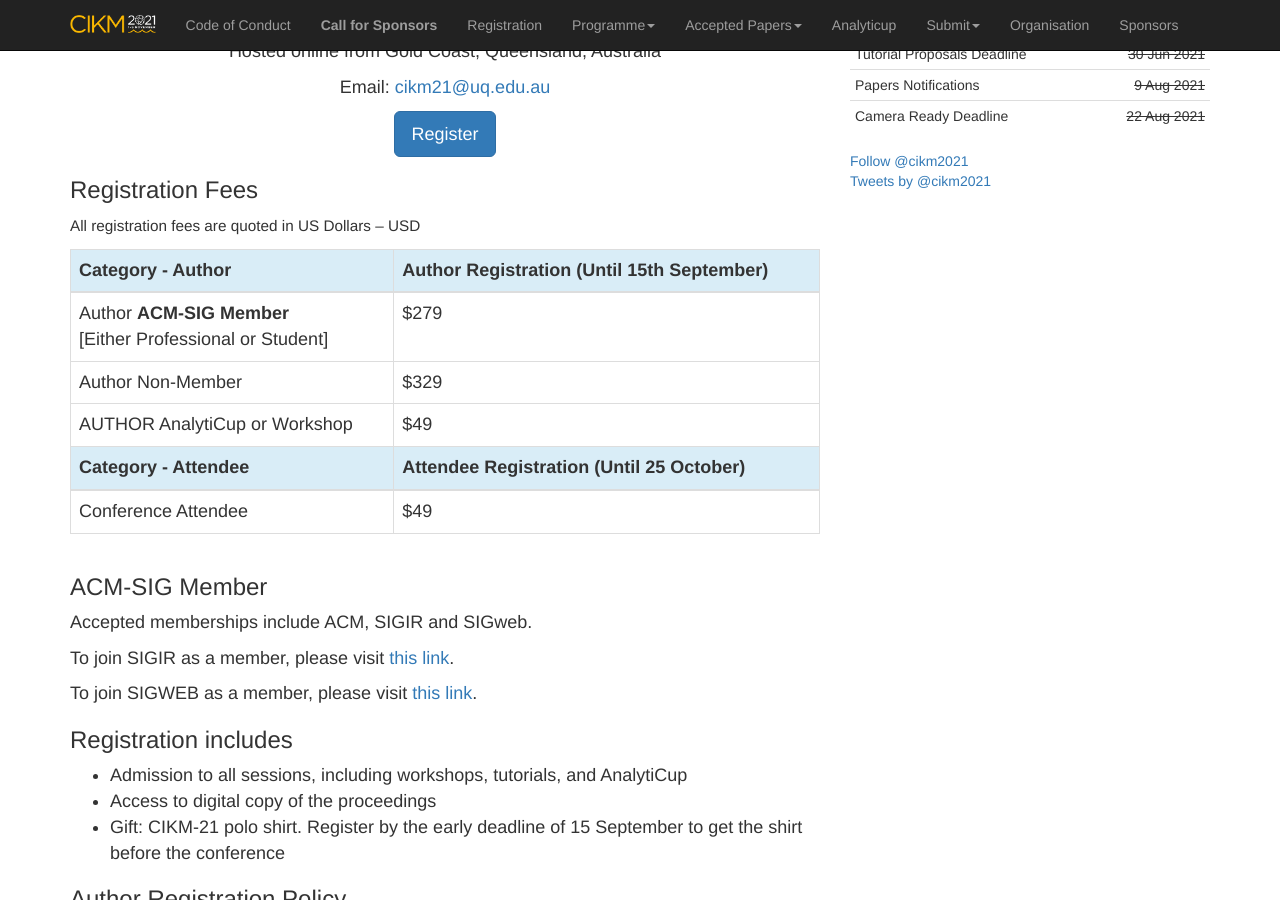
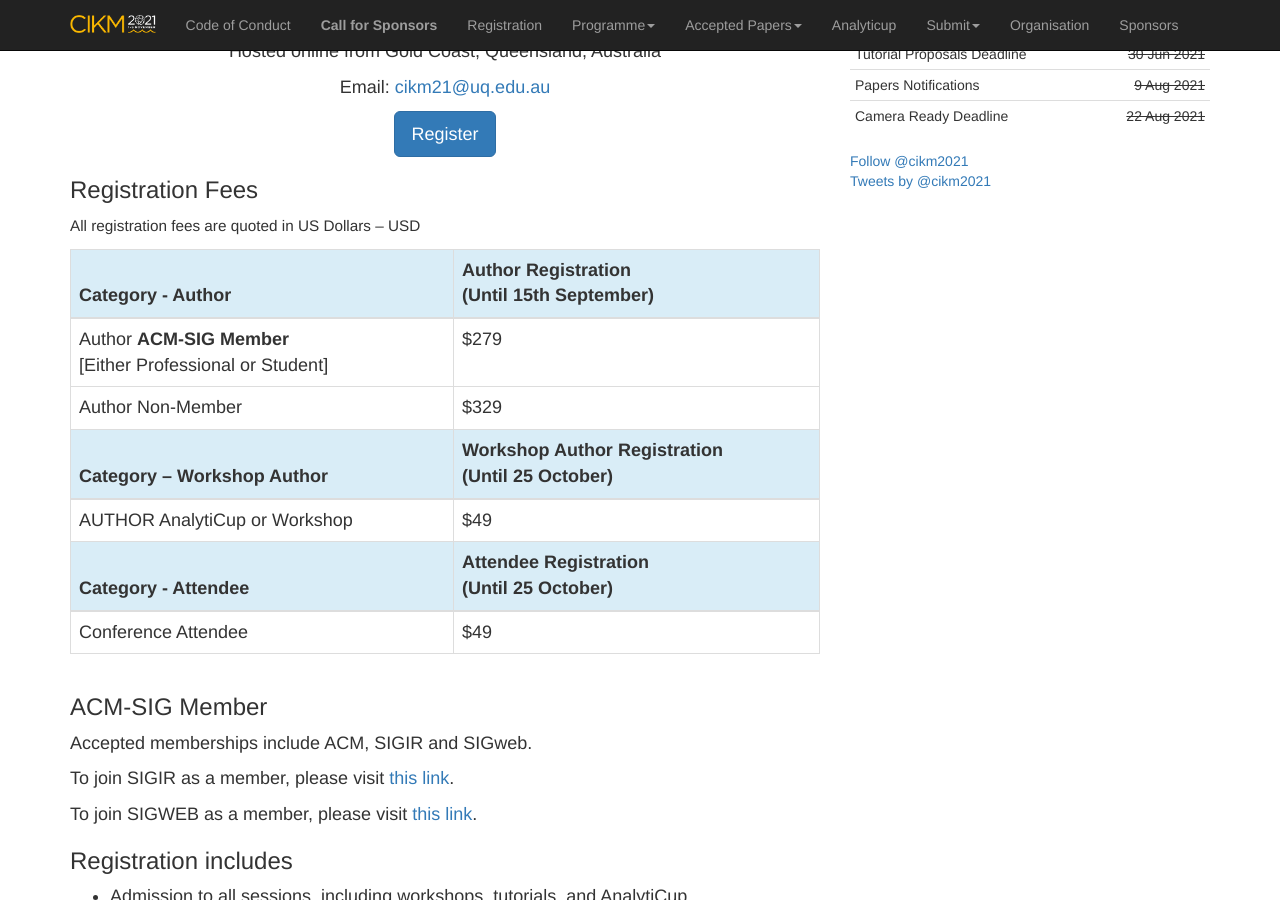
Before and after one commit to ielab/cikm2021-website, a Jekyll site: the page built from registration.md, in a window 1280 px wide and 900 px high, scrolled down 333 px. Built offline with Jekyll 4.4.1, drawn with Linux system fonts in a browser that asks for light colours; our own code applies the rules of GitHub Pages for plain Markdown files; comment, search, counter and statistics services are not loaded.

Commit message:
Separate workshop author from table.

```diff
--- a/registration.md
+++ b/registration.md
@@ -20,7 +20,7 @@
 <thead>
 <tr class="info">
 <th>Category - Author</th>
-<th>Author Registration (Until 15th September)</th>
+<th>Author Registration<br/>(Until 15th September)</th>
 </tr>
 </thead>
 <tbody>
@@ -33,15 +33,21 @@
     <td>Author Non-Member</td>
     <td>$329</td>
 </tr>
+</tbody>
+<thead>
+<tr class="info">
+<th>Category – Workshop Author</th>
+<th> Workshop Author Registration<br/>(Until 25 October)</th>
+</tr>
+</thead>
 <tr>
     <td>AUTHOR AnalytiCup or Workshop</td>
     <td>$49</td>
 </tr>
-</tbody>
 <thead>
 <tr class="info">
 <th>Category - Attendee</th>
-<th>Attendee Registration (Until 25 October)
+<th>Attendee Registration<br/>(Until 25 October)
 </th>
 </tr>
 </thead>
```
